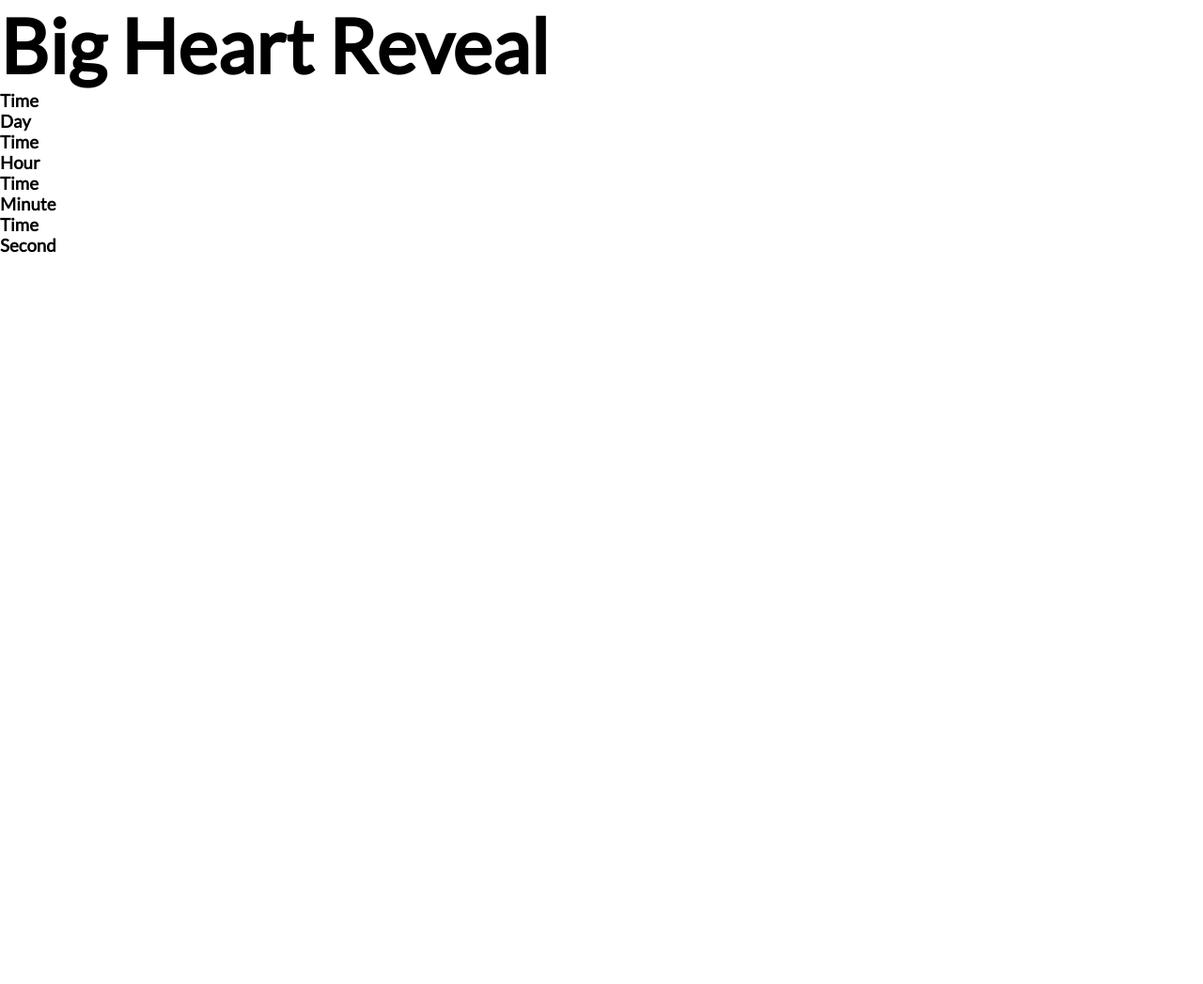
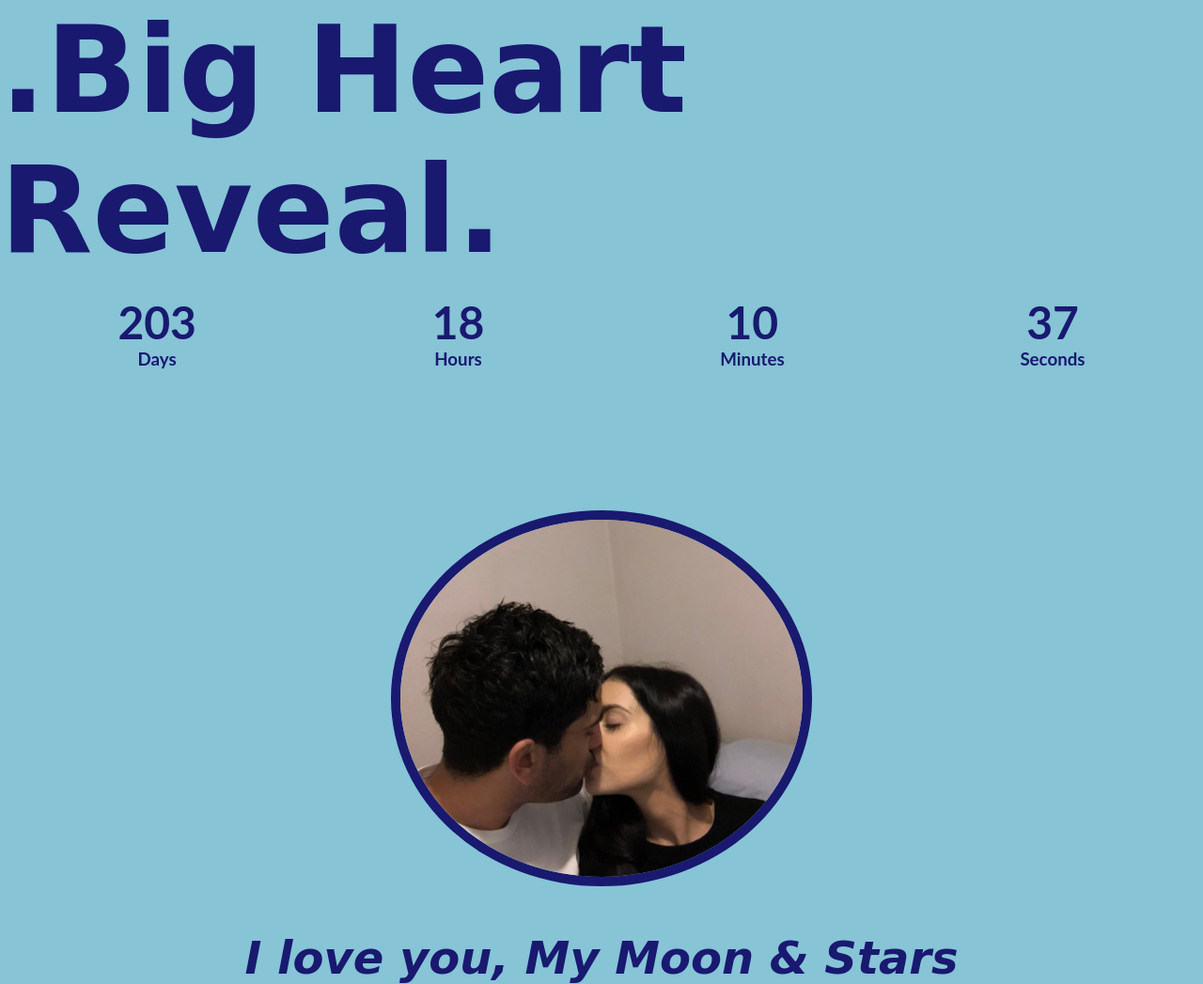
Before and after one commit to phildam13/Countdown_JS, a plain HTML site: page index.html in a window 1280 px wide. Shown: the whole page at 94% size. Before the commit the page ends 800 px from the top, so only its background shows below. Drawn offline with Linux system fonts and the light colour scheme; a web font is replaced by a local one.

Commit message:
Javascript and CSS

```diff
--- a/index.css
+++ b/index.css
@@ -2,20 +2,57 @@
     margin: 0;
     padding: 0;
     box-sizing: border-box;
+    background-color: #86c4d6;
+    /* flex-wrap: wrap; */
+    /* background-image: linear-gradient(326deg, #861657 0%, #ffa69e 74%); */
 }
 
 body {
+    width: 100%;
     font-family: "Lato", sans-serif;
+    color: midnightblue;
 }
 
 h2 {
-    font-size: 5rem;
+    font-size: 8rem;
     font-weight: bold;
+    padding-bottom: 1rem;
+    font-family: 'Allison', cursive;
+
+}
+
+footer {
+    font-weight:bold;
+    text-align: center;
+    font-family: 'Allison', cursive;
+    font-size: 3em;
+    padding-top: 3rem;
 
 }
 
 .coming-soon {
     min-height: 100vh;
     display: flex;
+    align-items: center;
+    flex-direction: column;
+    justify-content: center;
+}
+
+.countdown {
+    display: flex;
+    justify-content: space-around;
+    text-align: center;
+    padding-bottom: 7rem;
 
 }
+
+.day,.hour,.minute,.second {
+    font-size: 3rem;
+}
+
+.mylove {
+    height: 50vh;
+    border-radius: 50%;
+    border: midnightblue solid 10px;
+
+}
--- a/index.html
+++ b/index.html
@@ -5,37 +5,43 @@
     <meta http-equiv="X-UA-Compatible" content="IE=edge">
     <meta name="viewport" content="width=device-width, initial-scale=1.0">
     <title>Countdown</title>
-    <link rel="preconnect" href="https://fonts.gstatic.com" crossorigin="anonymous"/>
+    <!-- <link rel="preconnect" href="https://fonts.gstatic.com" crossorigin="anonymous"/>
     <link
-    href="https://fonts.googleapis.com/css2?family=Lato&display=swap" rel="stylesheet"/>
+    href="https://fonts.googleapis.com/css2?family=Lato&display=swap" rel="stylesheet"/> -->
+    <link rel="preconnect" href="https://fonts.googleapis.com">
+    <link href="https://fonts.googleapis.com/css2?family=Allison&display=swap" rel="stylesheet">
     <link rel="stylesheet" href="index.css">
 </head>
 <body>
     <section class="coming-soon">
         <div>
-            <h2>Big Heart Reveal</h2>
+            <h2>.Big Heart Reveal.</h2>
             <div class="countdown">
                 <div class="container-day">
                     <h3 class="day">Time</h3>
-                    <h3>Day</h3>
+                    <h3>Days</h3>
                 </div>
                 <div class="container-hour">
                     <h3 class="hour">Time</h3>
-                    <h3>Hour</h3>
+                    <h3>Hours</h3>
                 </div>
                 <div class="container-minute">
                     <h3 class="minute">Time</h3>
-                    <h3>Minute</h3>
+                    <h3>Minutes</h3>
                 </div>
                 <div class="container-second">
                     <h3 class="second">Time</h3>
-                    <h3>Second</h3>
+                    <h3>Seconds</h3>
                 </div>
             </div>
         </div>
-        <!-- <img src="" alt=""> -->
+        <br>
+        <br>
+        <img class="mylove" src="./img/mylove.jpg" alt="two lovers kissing">
     </section>
     <script src="index.js"></script>
 
 </body>
+
+<footer><em>I love you, My Moon & Stars</em></footer>
 </html>
--- a/index.js
+++ b/index.js
@@ -0,0 +1,26 @@
+const countdown = () => {
+    const countDate = new Date("April 06, 2022, 00:00:00").getTime();
+    const now = new Date().getTime();
+    const gap = countDate - now;
+
+    // How the time works
+    const second = 1000;
+    const minute = second * 60;
+    const hour = minute * 60;
+    const day = hour * 24;
+
+    //  Calculate how many day and minutes there are remainding
+    const textDay = Math.floor(gap / day);
+    const textHour = Math.floor((gap % day) / hour);
+    const textMinute = Math.floor((gap % hour) / minute);
+    const textSecond = Math.floor((gap % minute) / second);
+
+    document.querySelector(".day").innerText = textDay;
+    document.querySelector(".hour").innerText = textHour;
+    document.querySelector(".minute").innerText = textMinute;
+    document.querySelector(".second").innerText = textSecond;
+
+    console.log(gap);
+};
+
+setInterval(countdown, 1000);
```
Also changed, not shown: img/mylove.jpg (added).
